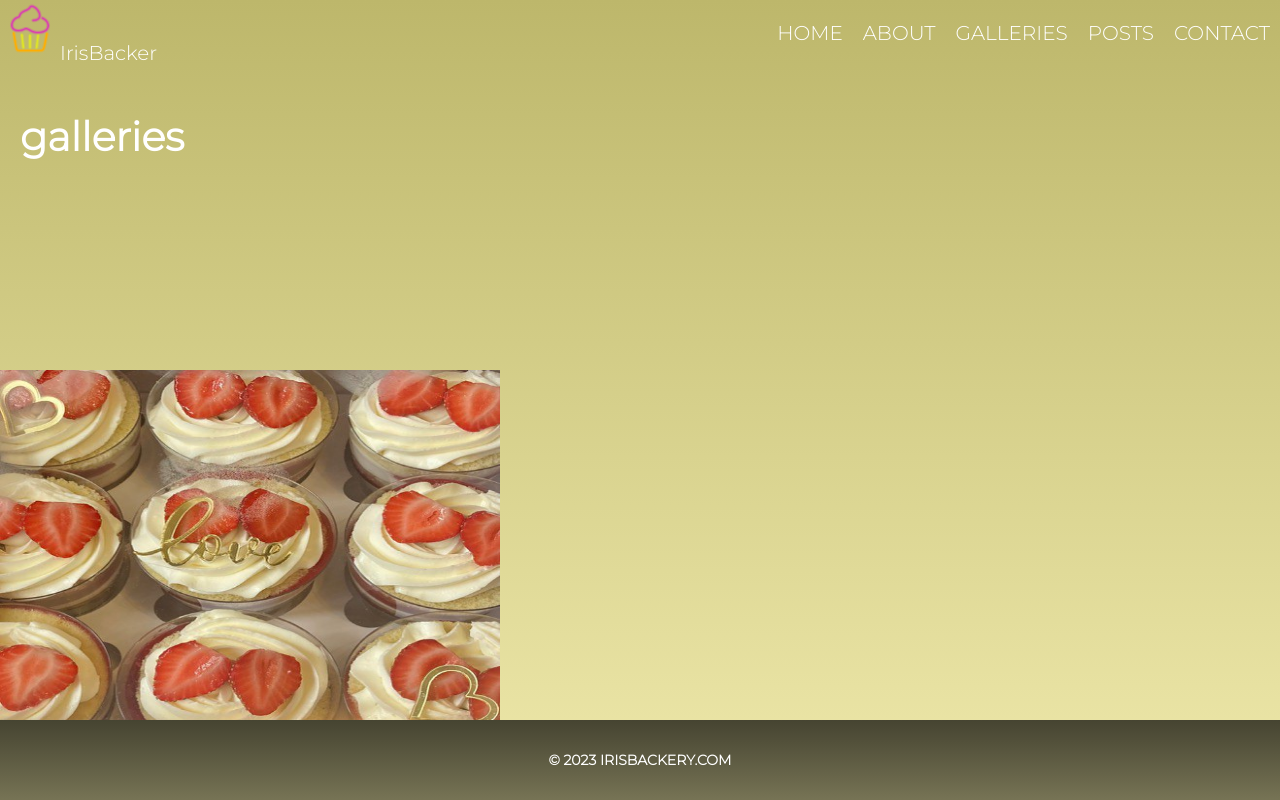
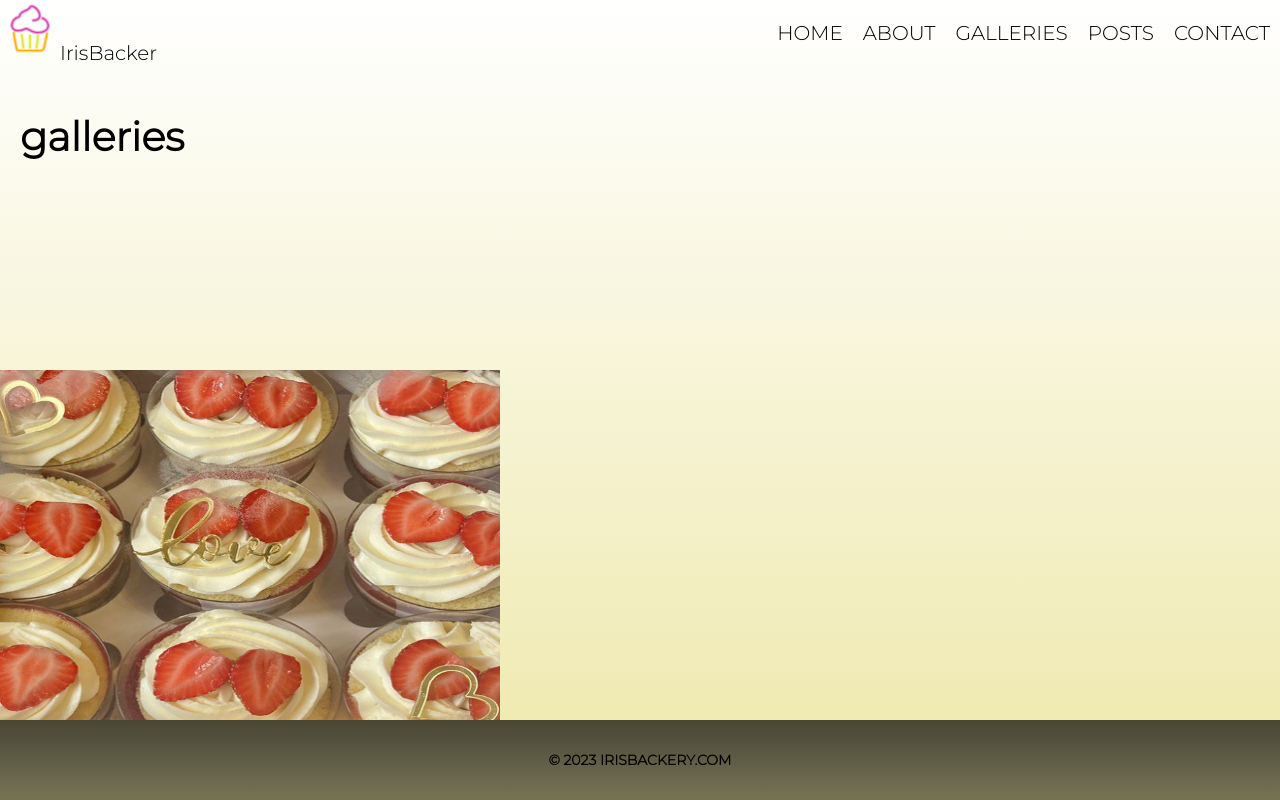
Before and after one commit to AgataHerbst/final-work, a Next.js app: page /galleries in a window 1280 px wide. Built offline with nearby package versions, Linux system fonts and the light colour scheme.

Commit message:
new commit

```diff
--- a/package.json
+++ b/package.json
@@ -14,12 +14,14 @@
     "react": "^18.2.0",
     "react-dom": "^18.2.0",
     "react-router-dom": "^6.14.1",
-    "sass": "^1.63.6"
+    "sass": "^1.63.6",
+    "sharp": "^0.32.2"
   },
   "devDependencies": {
     "@types/node": "^20.4.1",
     "@types/react": "^18.2.14",
     "eslint": "^8.44.0",
-    "eslint-config-next": "^13.4.9"
+    "eslint-config-next": "^13.4.9",
+    "typescript": "^5.1.6"
   }
 }
--- a/pages/_app.js
+++ b/pages/_app.js
@@ -18,7 +18,7 @@ function MyApp ({ Component, pageProps}){
     width={500}
     height={350}
     alt="preview"
-    placeholder="blur"
+
     />
     </Layout>
     </>
--- a/styles/Navbar.module.scss
+++ b/styles/Navbar.module.scss
@@ -15,7 +15,7 @@
     align-items: center;
     padding: 0 10px;
     text-transform: uppercase;
-    color: #fff;
+    color: #000000;
     text-decoration: none;
 
     &.active,
--- a/styles/globals.scss
+++ b/styles/globals.scss
@@ -6,8 +6,8 @@ body {
 
 body {
   font-family: 'Montserrat', sans-serif;
-  background: linear-gradient(to bottom, #BDB76B, #EEE8AA);
-  color: #fff;
+  background: linear-gradient(to bottom, #FFFFFF, #EEE8AA);
+  color: #000000;
   font-size: 20px;
 }
 
--- a/tsconfig.json
+++ b/tsconfig.json
@@ -23,6 +23,6 @@
       "@/*": ["./*"]
     }
   },
-  "include": ["next-env.d.ts", "**/*.ts", "**/*.tsx", ".next/types/**/*.ts", "pages/index.js"],
+  "include": ["next-env.d.ts", "**/*.ts", "**/*.tsx", ".next/types/**/*.ts", "pages/index.js", "components/Footer.js", "components/Header.js", "components/Heading.js", "components/Layout.js", "components/Navbar.js", "pages/_app.js", "pages/404.js", "pages/about.js", "pages/contact.js", "pages/galleries.js", "pages/posts.js"],
   "exclude": ["node_modules"]
 }
```
Also changed, not shown: pages/index.js (+5 -5 lines), styles/Socials.module.scss (added, +10 -0 lines), public/cake1.jpg (added), 1 other file (tests, documents, lock files or other folders).
